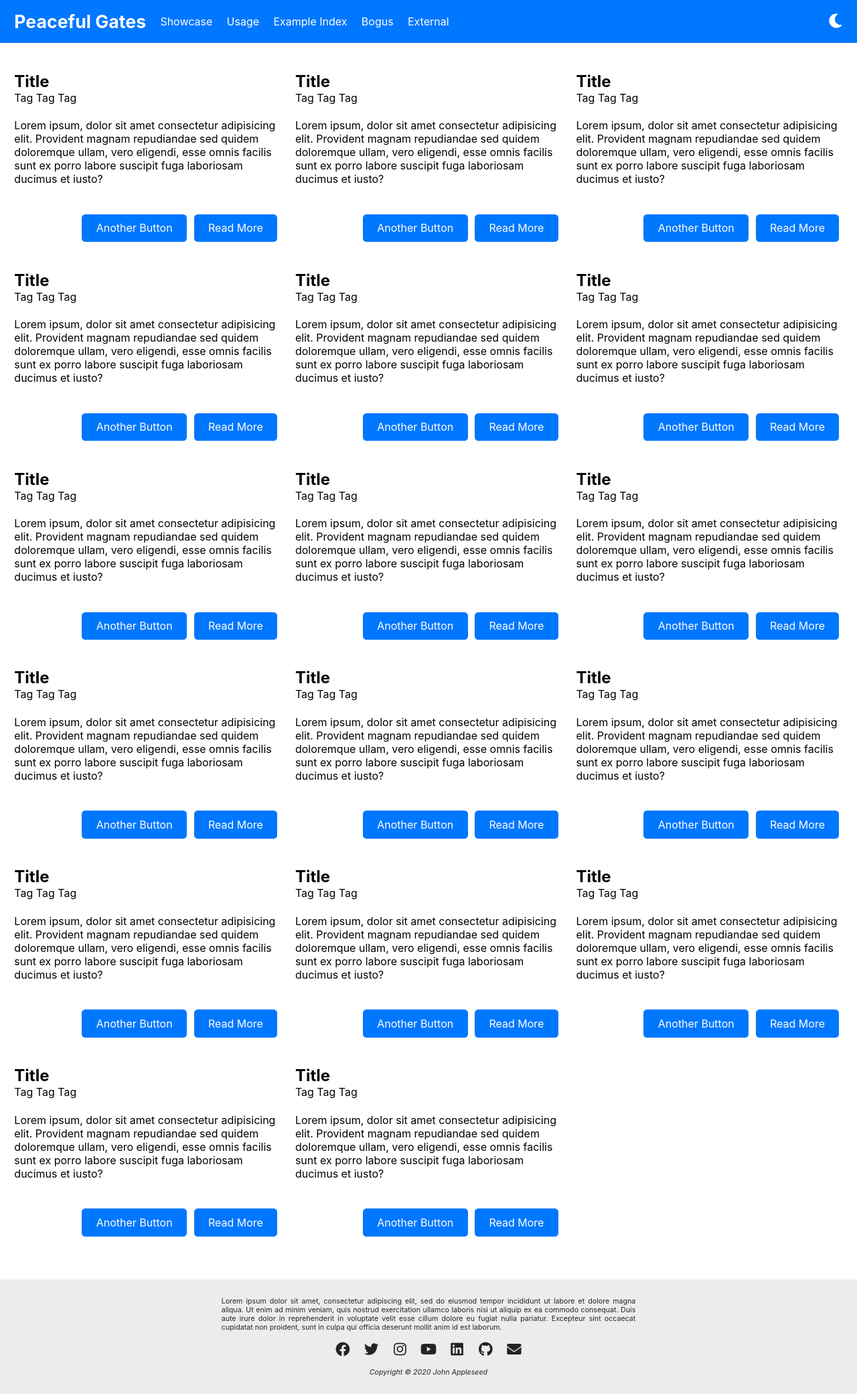
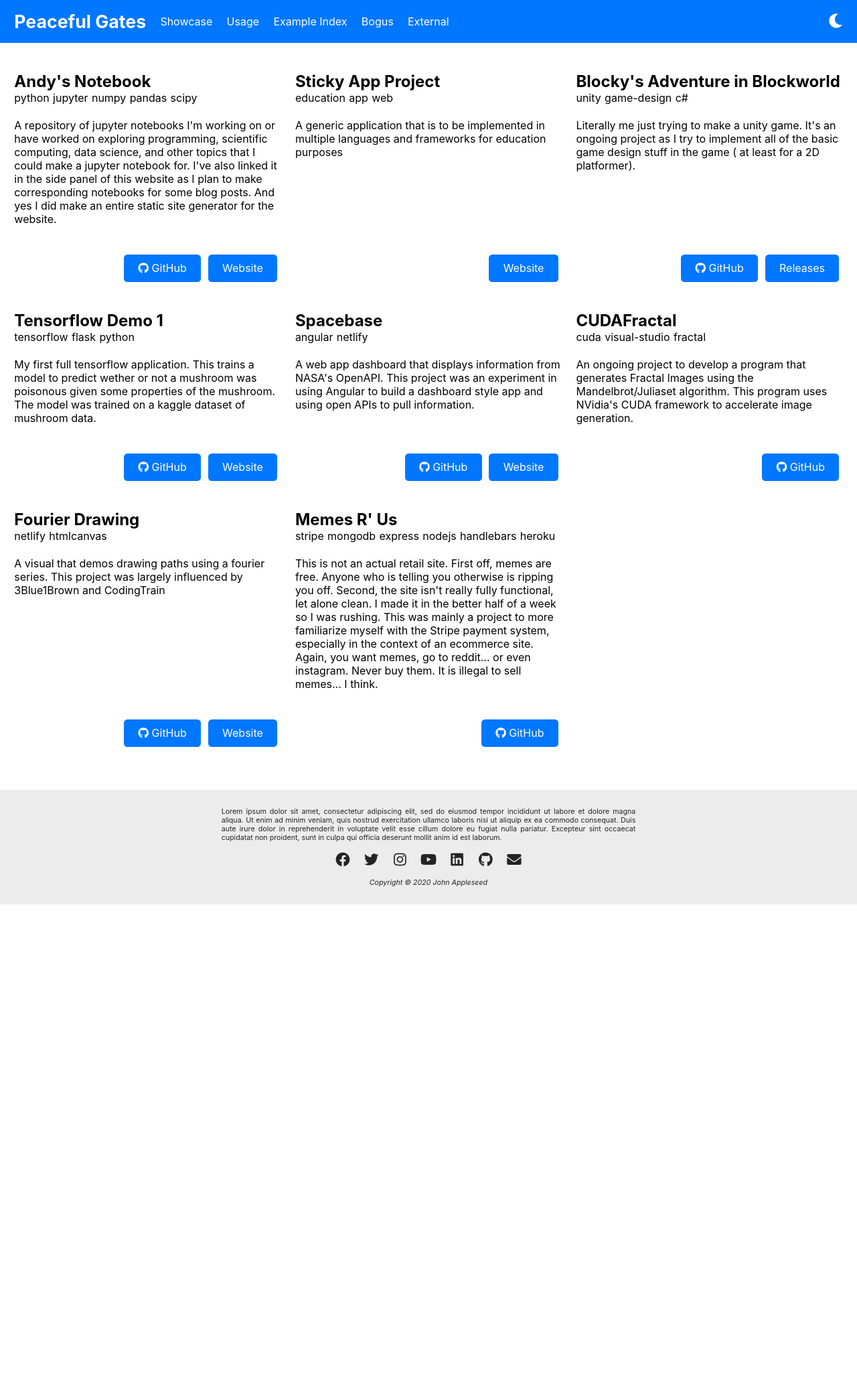
Before and after one commit to andydevs/jekyll-theme-peaceful-gates, a Jekyll site: the page built from example-index.html, in a window 1280 px wide. Shown: the whole page at 67% size. Built offline with Jekyll 4.4.1, drawn with Linux system fonts in a browser that asks for light colours; after the commit the page ends 1350 px from its top, so only the background shows below that.

Commit message:
Added example page with list of projects from my site
While investigating the alignment issue on my site, I realized that it was an issue with my site's specific code, not the theme

```diff
--- /dev/null
+++ b/_data/example.yml
@@ -0,0 +1,100 @@
+- name: Andy's Notebook
+  description: >
+    A repository of jupyter notebooks I'm working on or have worked on
+    exploring programming, scientific computing, data science, and other
+    topics that I could make a jupyter notebook for. I've also linked it
+    in the side panel of this website as I plan to make corresponding
+    notebooks for some blog posts. And yes I did make an entire static
+    site generator for the website.
+  keywords:
+    - python
+    - jupyter
+    - numpy
+    - pandas
+    - scipy
+  github: andys-notebook
+  website: https://andydevs.github.io/andys-notebook/
+
+- name: Sticky App Project
+  description: >
+    A generic application that is to be implemented in multiple languages
+    and frameworks for education purposes
+  keywords:
+    - education
+    - app
+    - web
+  website: /sticky-app
+
+- name: Blocky's Adventure in Blockworld
+  description: >
+    Literally me just trying to make a unity game. It's an ongoing project
+    as I try to implement all of the basic game design stuff in the game (
+    at least for a 2D platformer).
+  keywords:
+    - unity
+    - game-design
+    - c#
+  github: blockys-adventure-in-blockworld
+  link_releases: true
+
+- name: Tensorflow Demo 1
+  description: >
+    My first full tensorflow application. This trains a model to predict
+    wether or not a mushroom was poisonous given some properties of the
+    mushroom. The model was trained on a kaggle dataset of mushroom data.
+  keywords:
+    - tensorflow
+    - flask
+    - python
+  github: tensorflow-demo-1
+  website: https://isitpoison.herokuapp.com
+
+- name: Spacebase
+  description: >
+    A web app dashboard that displays information from NASA's OpenAPI.
+    This project was an experiment in using Angular to build a dashboard
+    style app and using open APIs to pull information.
+  keywords:
+    - angular
+    - netlify
+  github: spacebase
+  website: https://spacebase1.netlify.app
+
+- name: CUDAFractal
+  description: >
+    An ongoing project to develop a program that generates Fractal Images
+    using the Mandelbrot/Juliaset algorithm. This program uses NVidia's
+    CUDA framework to accelerate image generation.
+  keywords:
+    - cuda
+    - visual-studio
+    - fractal
+  github: cudafractal
+
+- name: Fourier Drawing
+  description: >
+    A visual that demos drawing paths using a fourier series. This project
+    was largely influenced by 3Blue1Brown and CodingTrain
+  keywords:
+    - netlify
+    - htmlcanvas
+  github: fourier-drawing
+  website: https://andydevs.github.io/fourier-drawing
+
+- name: Memes R' Us
+  description: >
+    This is not an actual retail site. First off, memes are free. Anyone who is
+    telling you otherwise is ripping you off. Second, the site isn't really fully
+    functional, let alone clean. I made it in the better half of a week
+    so I was rushing. This was mainly a project to more familiarize myself
+    with the Stripe payment system, especially in the context of an ecommerce
+    site. Again, you want memes, go to reddit... or even instagram. Never buy
+    them. It is illegal to sell memes... I think.
+  keywords:
+    - stripe
+    - mongodb
+    - express
+    - nodejs
+    - handlebars
+    - heroku
+  github: memesrus
--- a/assets/css/main.scss
+++ b/assets/css/main.scss
@@ -1,3 +1,8 @@
 ---
 ---
-@import "jekyll-theme-peaceful-gates"
+@import "jekyll-theme-peaceful-gates";
+
+.keyword {
+    display: inline-block;
+    margin-right: 4pt;
+}
--- a/example-index.html
+++ b/example-index.html
@@ -2,31 +2,41 @@
 layout: index
 title: Example Index
 ---
-{%- for i in (1..17) -%}
+{%- for project in site.data.example -%}
     <div class="snip">
         <div class="snip-header">
             <h2 class="snip-title">
-                Title
+                {{ project.name }}
             </h2>
             <h4 class="snip-subtitle">
-                Tag Tag Tag
+                {%- for keyword in project.keywords -%}
+                    <span class="keyword">{{ keyword }}</span>
+                {%- endfor -%}
             </h4>
         </div>
         <div class="snip-excerpt">
             <p>
-                Lorem ipsum, dolor sit amet consectetur adipisicing elit. Provident
-                magnam repudiandae sed quidem doloremque ullam, vero eligendi, esse
-                omnis facilis sunt ex porro labore suscipit fuga laboriosam ducimus
-                et iusto?
+                {{ project.description }}
             </p>
         </div>
         <div class="button-group">
-            <a class="button" href="#">
-                Read More
-            </a>
-            <a class="button" href="#">
-                Another Button
-            </a>
+            {%- if project.website -%}
+                <a class="button" href="{{ project.website }}">
+                    Website
+                </a>
+            {%- endif -%}
+
+            {%- if project.github -%}
+                {%- if project.link_releases -%}
+                    <a class="button" href="http://github.com/andydevs/{{ project.github }}/releases">
+                        Releases
+                    </a>
+                {%- endif -%}
+
+                <a class="button" href="http://github.com/andydevs/{{ project.github }}">
+                    <span class="fab fa-github"></span> GitHub
+                </a>
+            {%- endif -%}
         </div>
     </div>
 {%- endfor -%}
```
